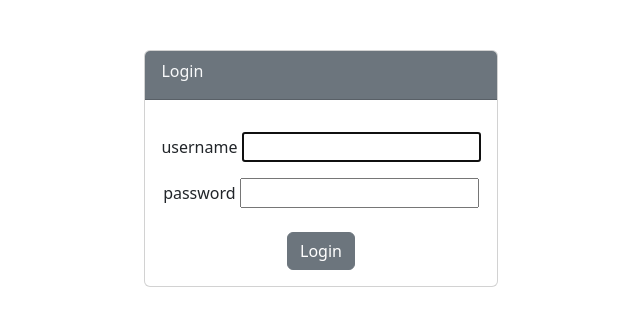
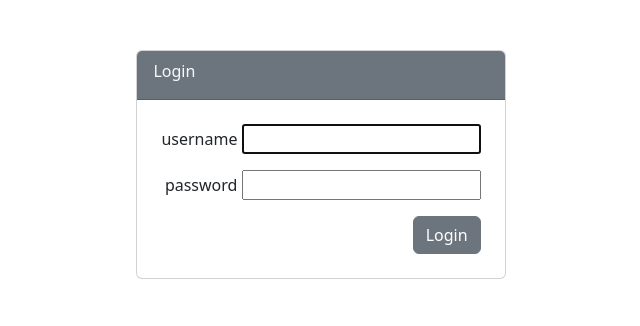
Before and after one commit to septymka/django-menu-app, a Django app: page /login/ in a window 1280 px wide. Shown: the part 56-382 px from the top of the page, without its empty margins (319-959 px from the left). Run offline with Django 4.2, Linux system fonts and the light colour scheme.

Commit message:
prettify login and register page

```diff
--- a/users/templates/users/login.html
+++ b/users/templates/users/login.html
@@ -11,16 +11,16 @@
                         Login
                     </div>
                 </div>
-                <div class="card-body col-auto text-center">
+                <div class="card-body col-auto text-end">
                     <form method="POST">
                         {% csrf_token %}
                         {% for field in form %}
-                            <div class="form-group pt-3">
+                            <div class="form-group p-2">
                                 {{ field.name }}
                                 {{ field }}
                             </div>
                         {% endfor %}
-                        <button class="btn btn-secondary mt-4" type="submit">Login</button>
+                        <button class="btn btn-secondary m-2" type="submit">Login</button>
                     </form>
                 </div>
             </div>
```
Also changed, not shown: users/templates/users/register.html (+31 -5 lines).
